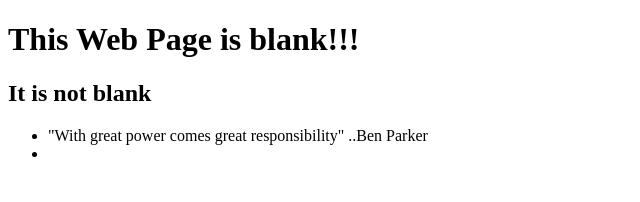
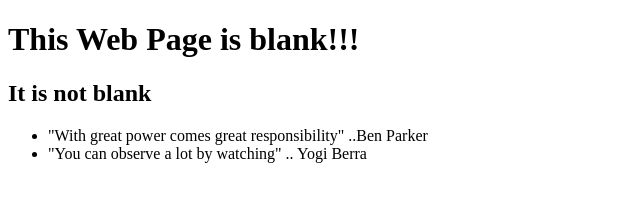
Before and after one commit to Sovladall/0main_openSAP_repo, a plain HTML site: page index.html in a window 1280 px wide. Shown: the whole page, without its empty margins (0-640 px from the left). Drawn offline with Linux system fonts and the light colour scheme.

Commit message:
Added quote by Yogi Berra

```diff
--- a/index.html
+++ b/index.html
@@ -10,7 +10,7 @@
 		<h2> It is not blank </h2>
 		<ul>
 			<li>"With great power comes great responsibility" ..Ben Parker</li>
-			<li></li>
+			<li>"You can observe a lot by watching" .. Yogi Berra </li>
 		</ul>
 	</body>
 </html>
```
